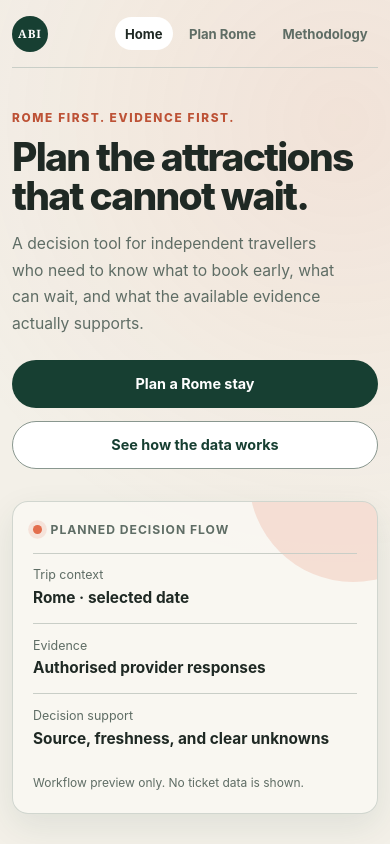
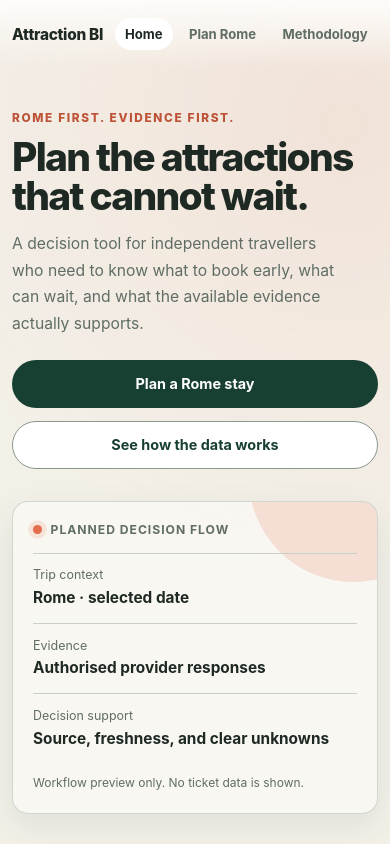
Before and after one commit to alisonzzzz-y/attraction-booking-intelligence, a React (Vite) app in the folder frontend/: page / in a window 390 px wide. Shown: the top 844 px of the page. Built offline with nearby package versions, Linux system fonts and the light colour scheme.

Commit message:
replace logo with text brand and soften header

```diff
--- a/frontend/src/app/App.tsx
+++ b/frontend/src/app/App.tsx
@@ -18,10 +18,10 @@ export function App() {
           to="/"
           aria-label="Attraction Booking Intelligence home"
         >
-          <span className="brand-mark" aria-hidden="true">
-            ABI
+          <span className="brand-name">Attraction Booking Intelligence</span>
+          <span className="brand-name-compact" aria-hidden="true">
+            Attraction BI
           </span>
-          <span className="brand-name">Attraction Booking Intelligence</span>
         </Link>
 
         <nav className="site-nav" aria-label="Primary navigation">
--- a/frontend/src/index.css
+++ b/frontend/src/index.css
@@ -99,7 +99,6 @@ a {
   transform: translateY(0);
 }
 
-.site-header,
 .site-footer,
 .page-section {
   width: min(1380px, calc(100% - 2.5rem));
@@ -107,34 +106,33 @@ a {
 }
 
 .site-header {
-  min-height: 4.25rem;
+  width: 100%;
+  min-height: 4.5rem;
+  padding-inline: max(1.25rem, calc((100% - 1380px) / 2));
   display: flex;
   align-items: center;
   justify-content: space-between;
   gap: 2rem;
-  border-bottom: 1px solid var(--line);
+  background: linear-gradient(
+    180deg,
+    rgb(255 255 255 / 86%) 0%,
+    rgb(250 248 243 / 58%) 58%,
+    rgb(243 240 232 / 0%) 100%
+  );
 }
 
 .brand {
   display: inline-flex;
   align-items: center;
-  gap: 0.8rem;
-  font-size: 0.88rem;
-  font-weight: 720;
+  color: var(--ink);
+  font-size: 0.96rem;
+  font-weight: 780;
+  letter-spacing: -0.018em;
   text-decoration: none;
 }
 
-.brand-mark {
-  width: 2.25rem;
-  height: 2.25rem;
-  display: grid;
-  place-items: center;
-  border-radius: 50%;
-  color: white;
-  background: var(--forest);
-  font-family: Georgia, 'Times New Roman', serif;
-  font-size: 0.72rem;
-  letter-spacing: 0.08em;
+.brand-name-compact {
+  display: none;
 }
 
 .site-nav {
@@ -871,16 +869,13 @@ body:has(.results-section) {
 }
 
 .app-shell:has(.results-section) .site-header {
-  width: 100%;
-  min-height: 3.8rem;
-  padding-inline: max(1.25rem, calc((100% - 1380px) / 2));
-  border-bottom-color: var(--booking-line);
-  background: #fff;
-  box-shadow: 0 0.15rem 0.6rem rgb(28 45 66 / 5%);
-}
-
-.app-shell:has(.results-section) .brand-mark {
-  background: var(--booking-blue);
+  min-height: 4.1rem;
+  background: linear-gradient(
+    180deg,
+    #fff 0%,
+    #f9fbfe 58%,
+    var(--booking-page) 100%
+  );
 }
 
 .app-shell:has(.results-section) .nav-link:hover,
@@ -1608,22 +1603,22 @@ body:has(.results-section) {
 }
 
 @media (max-width: 620px) {
-  .site-header,
   .page-section {
     width: min(100% - 1.5rem, 1380px);
   }
 
   .site-header {
     min-height: 4.25rem;
+    padding-inline: 0.75rem;
+    gap: 0.5rem;
   }
 
   .brand-name {
-    position: absolute;
-    width: 1px;
-    height: 1px;
-    overflow: hidden;
-    clip: rect(0 0 0 0);
-    white-space: nowrap;
+    display: none;
+  }
+
+  .brand-name-compact {
+    display: inline;
   }
 
   .nav-link {
```
Also changed, not shown: 1 other file (tests, documents, lock files or other folders).
